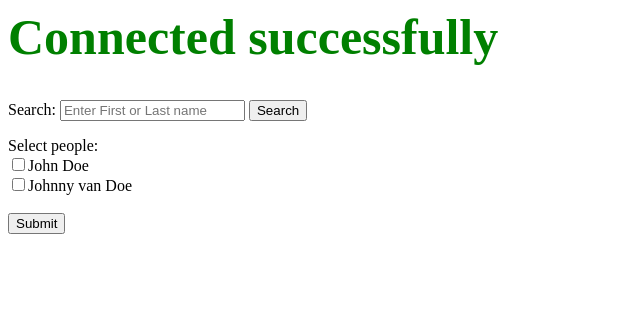
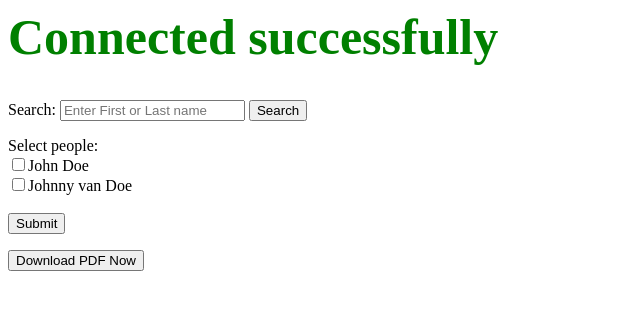
Before and after one commit to Yu1944/ala_megasoft, a PHP site: page / in a window 1280 px wide. Shown: the top 310 px of the page, without its empty margins (0-640 px from the left). Run offline with PHP 8.4, Linux system fonts and the light colour scheme; data comes from the database, SQL or seed files in the repository.

Commit message:
index page updated

```diff
--- a/index.php
+++ b/index.php
@@ -67,6 +67,7 @@ echo "<br>";
 echo "<input type='submit' value='Submit'>";
 echo "</form>";
 
+
 // Display the selected people's information
 if ($_SERVER["REQUEST_METHOD"] == "POST" && isset($_POST['selected_people'])) {
     $selectedPeople = $_POST['selected_people'];
@@ -95,3 +96,35 @@ if ($_SERVER["REQUEST_METHOD"] == "POST" && isset($_POST['selected_people'])) {
     }
 
 ?>
+
+<?php
+if (isset($_GET['download'])) {
+    ob_end_clean();
+    require('fpdf/fpdf.php');
+
+    // Instantiate and use the FPDF class
+    $pdf = new FPDF();
+
+    // Add a new page
+    $pdf->AddPage();
+
+    // Set the font for the text
+    $pdf->SetFont('Arial', 'B', 18);
+
+    // Prints a cell with given text
+    $pdf->Cell(60, 20, $person['firstname'] . ' ' . $person['infix'] . ' ' . $person['lastname'], 0, 1);
+    $pdf->Cell(60, 20, $person['street'] . ' ' . $person['nr'], 0, 1);
+    $pdf->Cell(60, 20, $person['zip'] . ' ' . $person['place'], 0, 1);
+    $pdf->Cell(60, 20, $person['country'], 0, 1);
+
+    // Output the generated PDF
+    $pdf->Output();
+
+} else {
+    ?>
+            <?php echo '<a href="?download=true">
+        <input type="submit" value="Download PDF Now"/>
+      </a>'; ?>
+<?php
+}
+?>
```
